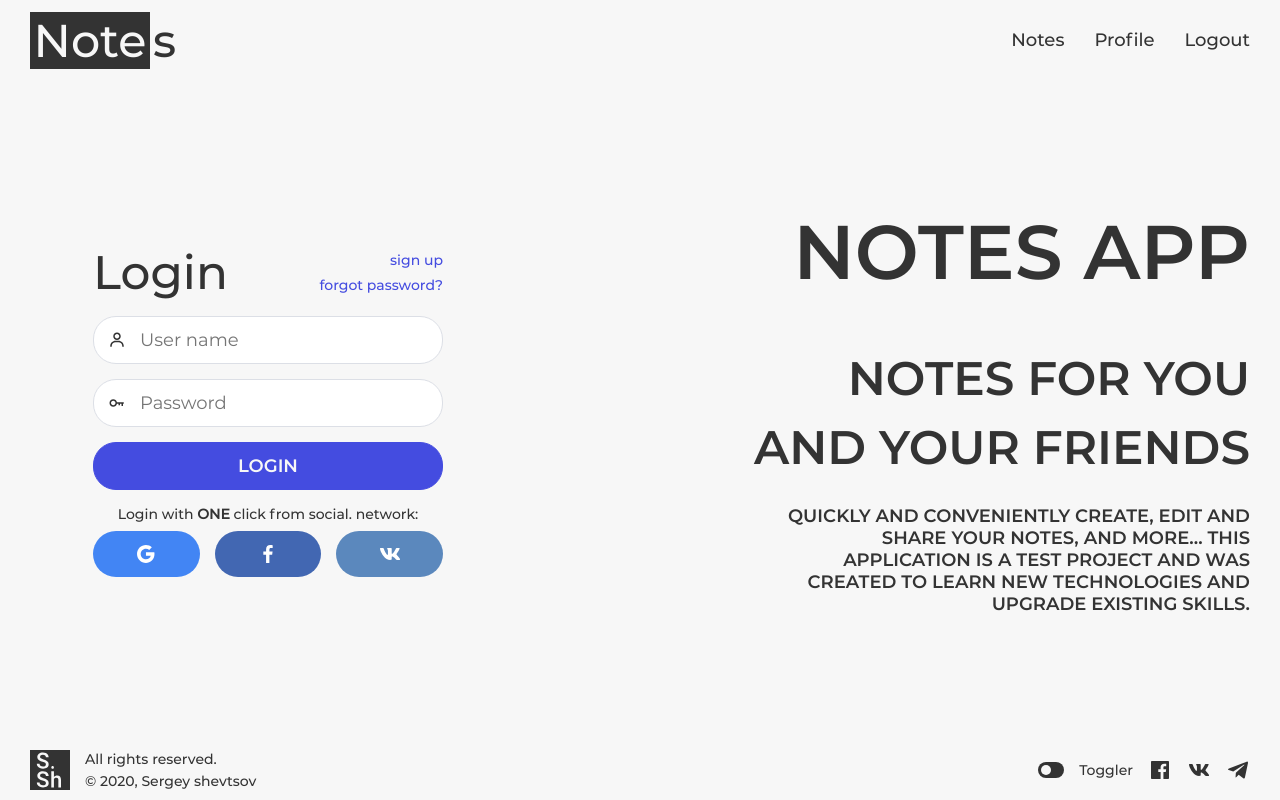
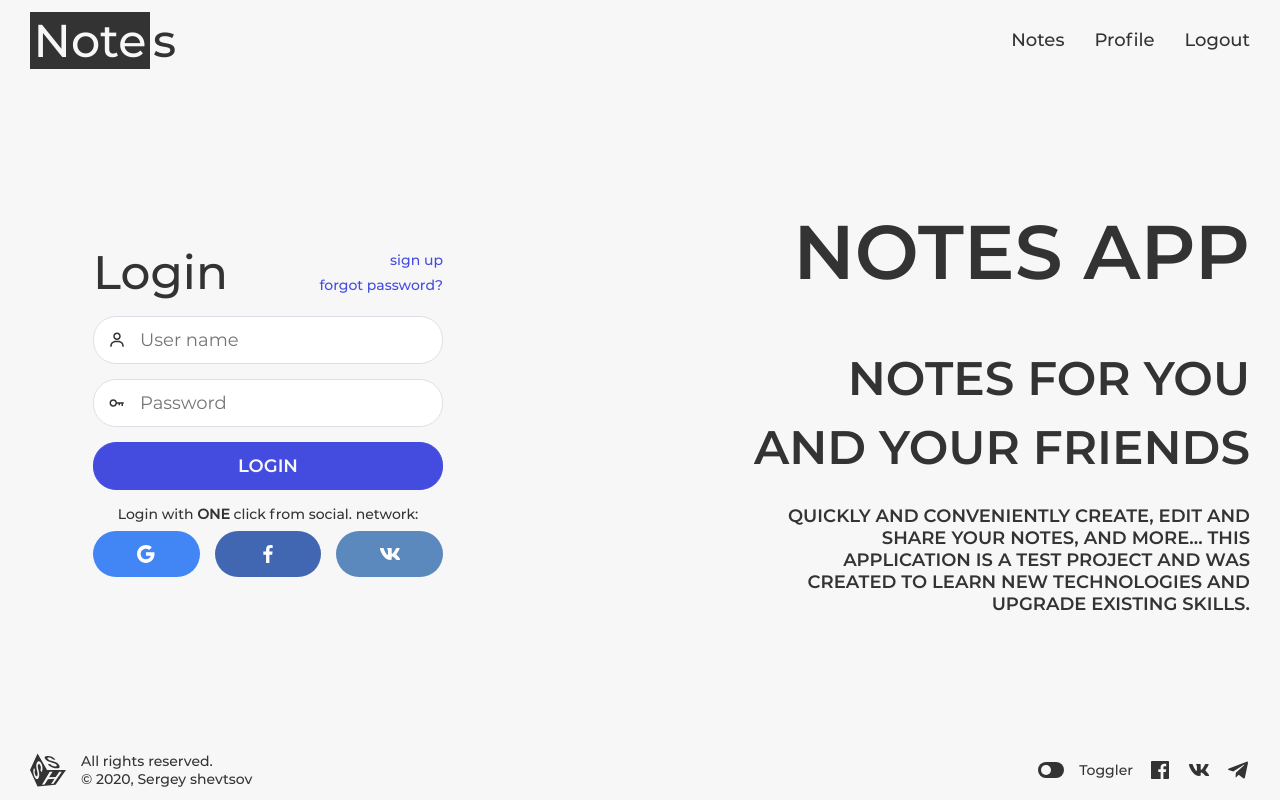
Before and after one commit to Sergeypro91/Node-nuxt-app, a Nuxt app: page / in a window 1280 px wide. Built offline with nearby package versions, Linux system fonts and the light colour scheme.

Commit message:
Redact logo and favicon

```diff
--- a/assets/scss/main.scss
+++ b/assets/scss/main.scss
@@ -172,6 +172,10 @@ footer {
   &.icon_hover:hover {
     fill: $accent-color;
   }
+  &.icon_logo {
+    width: 36px;
+    height: 36px;
+  }
 }
 
 //Input
--- a/components/main/Footer.vue
+++ b/components/main/Footer.vue
@@ -1,7 +1,34 @@
 <template>
   <div class="footer__wrapper">
     <div class="footer__logo">
-      <img src="~static/img/icon/ssh-icon.svg" alt="" />
+      <svg
+        class="icon icon_logo"
+        xmlns="http://www.w3.org/2000/svg"
+        viewBox="0 0 512 512"
+      >
+        <g>
+          <path
+            d="M418,219.3c-6.7,8.7-21.1,13-43.6,12.6c-15.1-0.2-30.8-3-47-8.2c-16.3-5.3-30.9-12.6-43.8-21.6
+		c-12.8-9.1-22.7-19.4-29.7-31l37.8,1.5c6.4,10.3,15.4,18.5,27,24.4c11.6,6,24.7,9.1,39.2,9.5c12.4,0.3,20.2-1.6,23.4-5.9
+		c3.2-4.2,2.4-9.8-2.3-16.9c-5.1-7.7-12-13.7-20.9-18.1c-8.9-4.4-22.8-9.1-41.9-14.1c-19.4-5.1-35.7-10.5-49-16.3
+		c-25.6-11.1-43.3-24.6-52.9-40.3c-8.2-13.5-7.9-24,0.8-31.3c8.5-7.2,23.4-9.7,44.6-7.7c13.8,1.3,27.3,4.4,40.5,9.4
+		c13.1,4.9,25.1,11.3,36,19.2s19.5,16.4,25.7,25.6l-33.3-2.4c-5.6-8.4-13.1-15.2-22.6-20.5c-9.5-5.2-20.3-8.4-32.5-9.4
+		c-11.5-1-19.2,0.2-23.2,3.7c-4,3.4-3.8,8.8,0.7,16c3.8,6.1,10.6,11.5,20.2,16.1s23.7,9.4,42,14.2c18.1,4.8,33.4,10,45.9,15.5
+		s23,11.5,31.6,18.2s15.9,14.4,21.9,23.2C422.8,199.3,424.6,210.8,418,219.3z"
+          />
+          <path
+            d="M512,256l-269.3-0.9l-135.1-233L0,255.6l107.1,233.7l256.1-23.5L512,256z M92.5,385.4c-10.1-3.9-19.9-16.1-29.2-36.2
+		c-6.1-13.1-10.5-27.3-13.3-42.6c-2.8-15.2-3.6-29.6-2.4-43.5c1.2-13.9,4.4-26.3,9.7-37.3L72.1,256c-5,9.9-7.2,20.9-6.6,32.9
+		c0.5,12,3.8,24.4,9.8,37.1c5.3,11.1,10.4,17.5,15.3,19c5,1.5,9.3-1.2,13.1-8.2c4.1-7.7,5.9-16.6,5.2-26.6
+		c-0.6-10-3.5-24.7-8.7-43.8c-5.1-18.9-8.4-35.3-9.9-49.1c-2.9-26.4-0.3-48.1,8.2-65.4c7.5-15.4,16.8-22.6,28.1-21.4
+		c11.5,1.2,22.5,11.2,33.1,30.2c7.1,12.8,12.2,26.9,15.2,42.3s3.6,30.9,1.8,46.1s-5.7,28.4-11.8,39.3l-17.5-33.3
+		c5.3-9.9,7.8-20.8,7.5-32.7c-0.3-11.8-3.5-23.4-9.6-34.6c-5.6-10.3-11.1-15.9-16.5-16.8s-10.1,2.8-14.3,11.1
+		c-3.5,6.9-4.8,15.7-3.9,26.3c0.8,10.6,3.8,25.2,8.9,43.7c5.2,18.7,8.6,35.3,10.3,49.6c1.7,14.4,1.7,27.1,0.1,38.2
+		c-1.6,11.1-4.9,21.1-9.9,30C112,384.2,102.8,389.3,92.5,385.4z M300.1,454.1l49.3-73.1l-93.9,4.9l-47.6,75.8l-37.9,3.1l111.2-182.9
+		l39.6-0.3l-49.6,79l94.5-3.9l51.2-75.9l35.1-0.3L333.9,451.3L300.1,454.1z"
+          />
+        </g>
+      </svg>
       <div class="footer__copyright">
         <div class="p_small">All rights reserved.</div>
         <div class="p_small">© 2020, Sergey shevtsov</div>
```
Also changed, not shown: static/img/icon/logo-ssh.svg (added).
